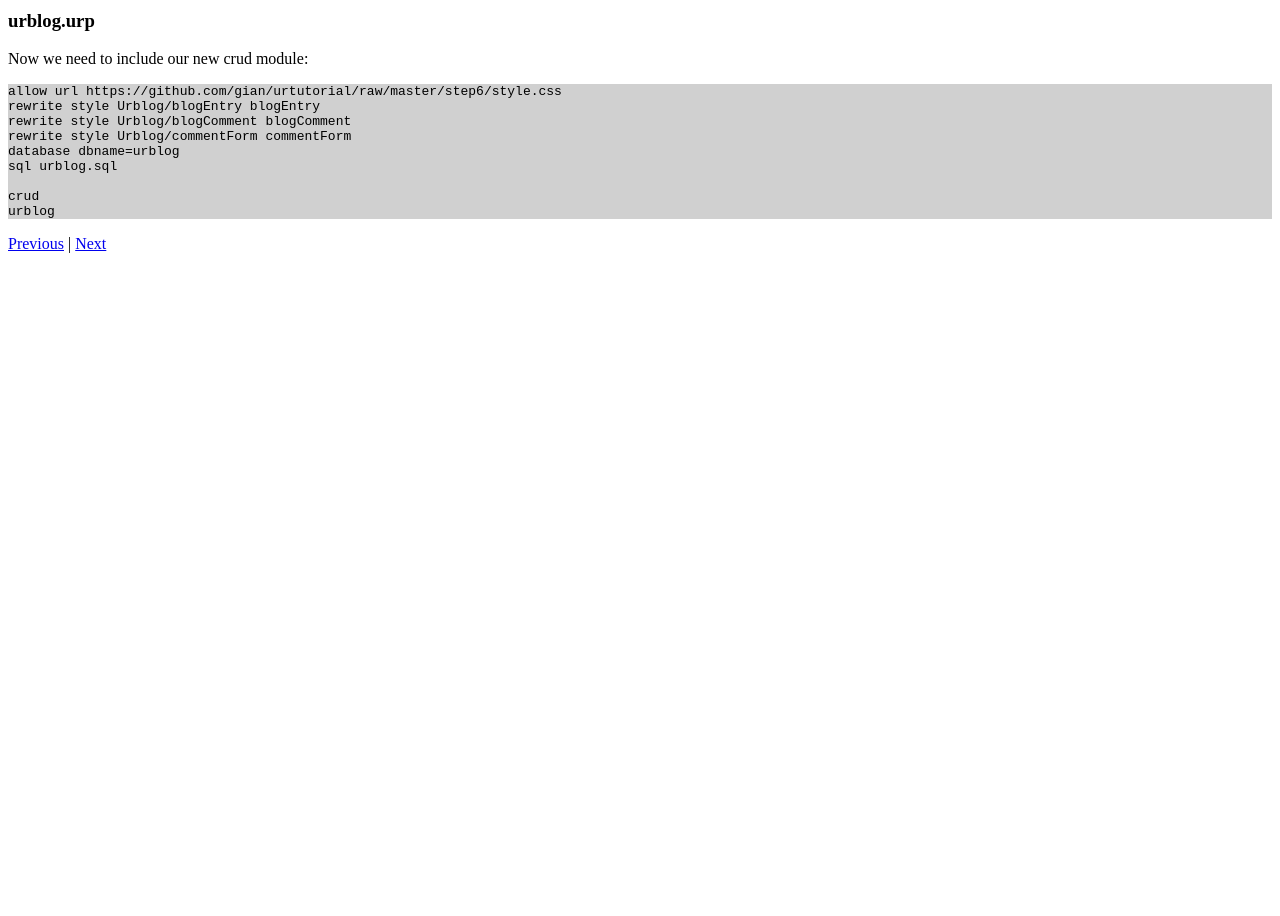
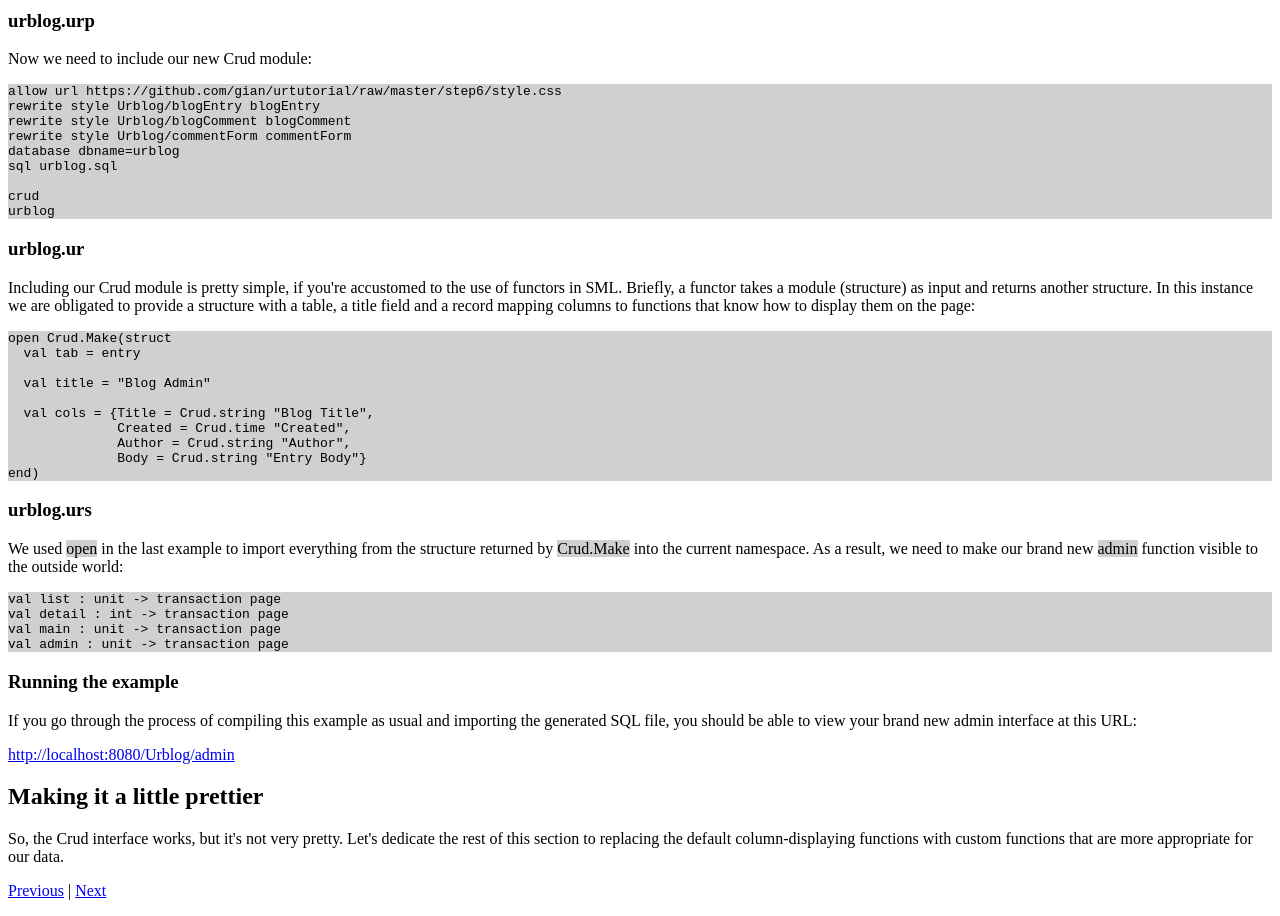
Before and after one commit to gian/urtutorial, a plain HTML site: page step6.html in a window 1280 px wide. Shown: the part 500-1416 px from the top of the page. Before the commit the page ends 800 px from the top, so only its background shows below. Drawn offline with Linux system fonts and the light colour scheme.

```diff
--- a/step6.html
+++ b/step6.html
@@ -15,7 +15,7 @@
 <h2>Step 6</h2>
 <p><a href="step5.html">Previous</a> | <a href="step7.html">Next</a></p>
 
-<p>In this step of the tutorial we are going to introduce one of the rather unique features of Ur/Web.  <em>Metaprogramming</em> over row types allows us to write programs that are able to perform limited computation over the structure of rows.  In practical terms, this means that we can write code that operates independently of the particular table or form inputs, and which can therefore be reused in many different situations.  We're going to demonstrate this by taking a pre-existing component (the <em>Crud</em> -- create, read, update, delete -- example) from the Ur/Web site and apply it to our application to enable the creation and editing of blog entries.</p>
+<p>In this step of the tutorial we are going to introduce one of the rather unique features of Ur/Web.  <em>Metaprogramming</em> over row types allows us to write programs that are able to perform limited computation over the structure of rows.  In practical terms, this means that we can write code that operates independently of the particular table or form inputs, and which can therefore be reused in many different situations.  We're going to demonstrate this by taking a pre-existing component (the <em>Crud</em> -- create, read, update, delete -- example, slightly modified) from the Ur/Web site and apply it to our application to enable the creation and editing of blog entries.</p>
 
 <p>How does this differ from components parameterised on table structure, you might ask?  Well, that's a reasonable way of thinking about some of what this metaprogramming enables, but in Ur/Web it goes further.  We can use familiar programming constructs (e.g. map and fold) to compute new types from old ones.  We can invoke appropriate display functions based upon the types of the fields in a row.  This gives much of the same flexibility that dynamic web languages can provide, however Ur/Web does it in a way that is statically checked at compile time.</p>
 
@@ -23,7 +23,7 @@
 
 <h3>urblog.urp</h3>
 
-<p>Now we need to include our new crud module:</p>
+<p>Now we need to include our new Crud module:</p>
 
 <pre class="code">
 allow url https://github.com/gian/urtutorial/raw/master/step6/style.css
@@ -37,6 +37,44 @@ crud
 urblog
 </pre>
 
+<h3>urblog.ur</h3>
+
+<p>Including our Crud module is pretty simple, if you're accustomed to the use of functors in SML.  Briefly, a functor takes a module (structure) as input and returns another structure.  In this instance we are obligated to provide a structure with a table, a title field and a record mapping columns to functions that know how to display them on the page:</p>
+
+<pre class="code">
+open Crud.Make(struct
+  val tab = entry
+
+  val title = "Blog Admin"
+
+  val cols = {Title = Crud.string "Blog Title",
+              Created = Crud.time "Created",
+              Author = Crud.string "Author",
+              Body = Crud.string "Entry Body"}
+end)
+</pre>
+
+<h3>urblog.urs</h3>
+
+<p>We used <span class="code">open</span> in the last example to import everything from the structure returned by <span class="code">Crud.Make</span> into the current namespace.  As a result, we need to make our brand new <span class="code">admin</span> function visible to the outside world:</p>
+
+<pre class="code">
+val list : unit -&gt; transaction page
+val detail : int -&gt; transaction page
+val main : unit -&gt; transaction page
+val admin : unit -&gt; transaction page
+</pre>
+
+<h3>Running the example</h3>
+
+<p>If you go through the process of compiling this example as usual and importing the generated SQL file, you should be able to view your brand new admin interface at this URL:</p>
+
+<p><a href="http://localhost:8080/Urblog/admin">http://localhost:8080/Urblog/admin</a></p>
+
+<h2>Making it a little prettier</h2>
+
+<p>So, the Crud interface works, but it's not very pretty.  Let's dedicate the rest of this section to replacing the default column-displaying functions with custom functions that are more appropriate for our data.</p>
+
 <p><a href="step5.html">Previous</a> | <a href="step7.html">Next</a></p>
 
 </body>
```
Also changed, not shown: 2 other files.
